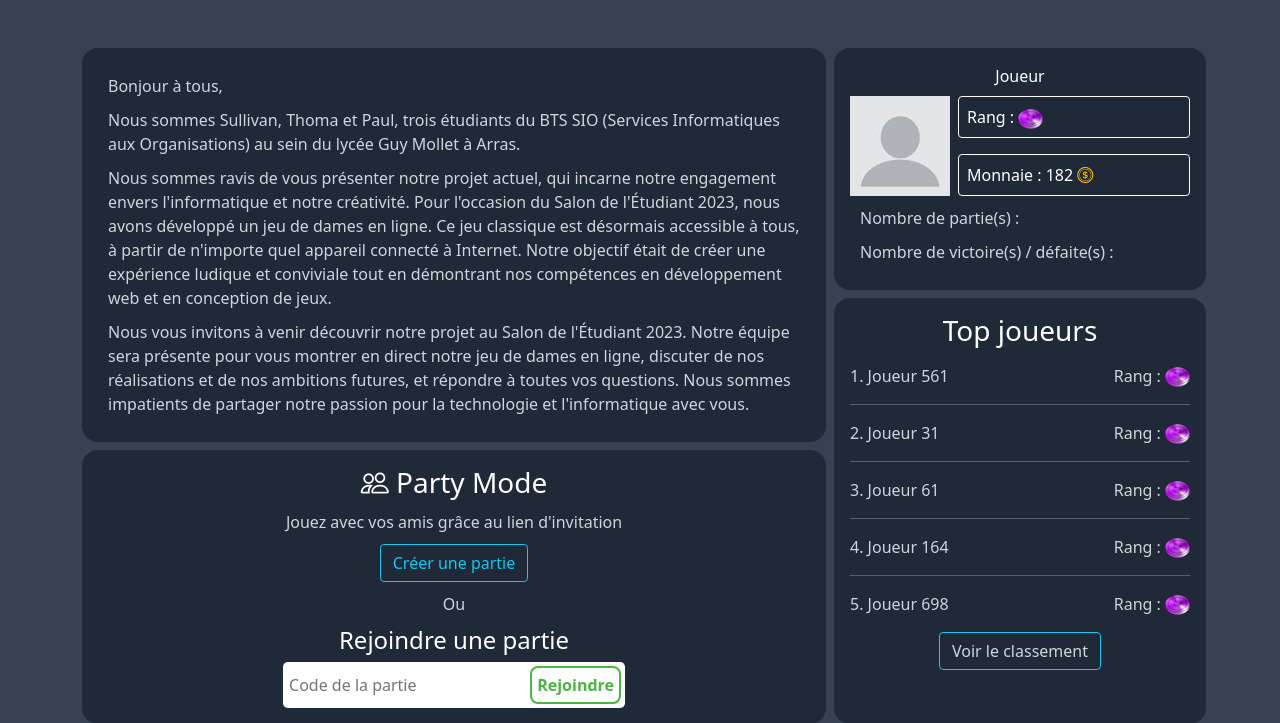
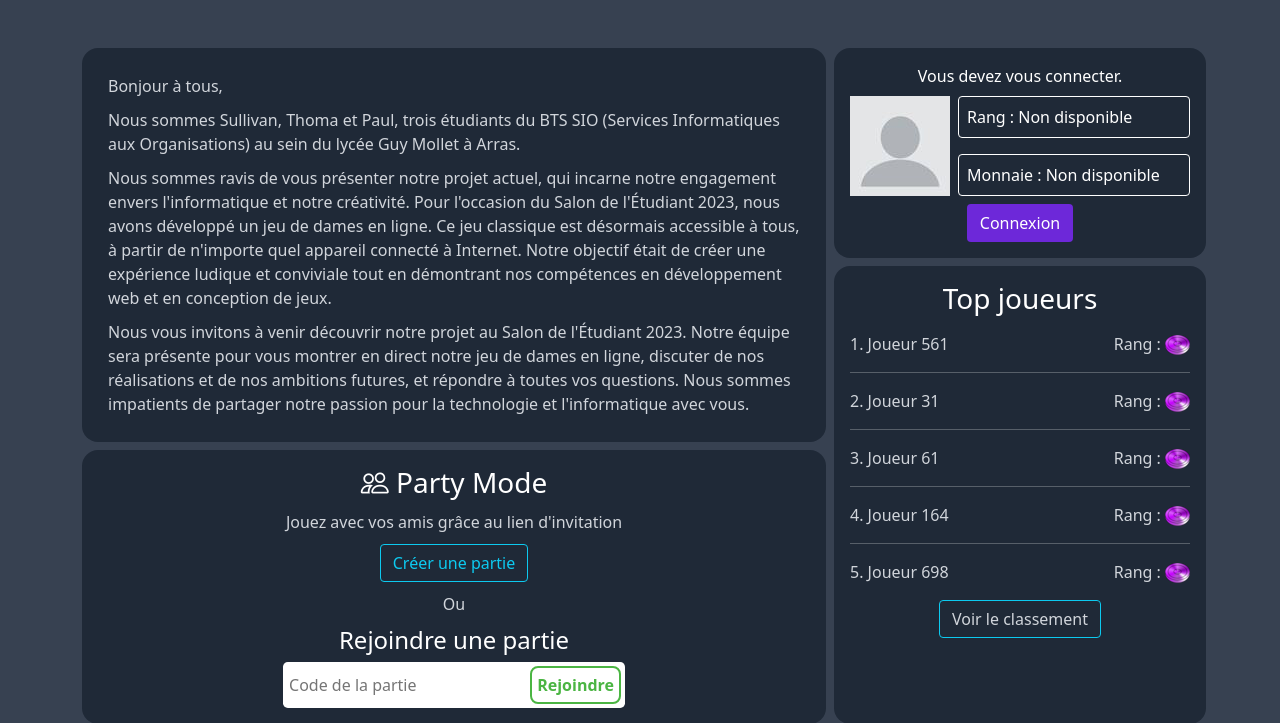
Before and after one commit to SullivanGDR/LeagueOfCheckers, a Symfony app: template templates/base/index.html.twig in a window 1280 px wide. Shown: the part 122-845 px from the top of the page. Run offline with Twig, Linux system fonts and the light colour scheme; the template is opened without the code that fills it, so the values that code supplies are empty; some libraries are stand-ins or nearby versions.

Commit message:
Modification de l'index

```diff
--- a/templates/base/index.html.twig
+++ b/templates/base/index.html.twig
@@ -1,7 +1,7 @@
 {% extends 'base.html.twig' %}
 {% block title %}
 	{{ parent() }}
-	Home
+	Accueil
 {% endblock %}
 
 {% block body %}
@@ -40,9 +40,10 @@
 	{# Colonne de droite #}
 	<div class="col-md-4 ms-1 flex-grow-1">
 		<div class="d-flex flex-column h-100">
+			{% if app.user %}
 				<div class="p-3" style="background-color: rgba(31, 41, 55); border-radius: 16px;">
 					<div class="text-center">
-					<p class="m-0 mb-2  text-white">Joueur</p>
+						<p class="m-0 mb-2 text-white">{{ app.user.username }}</p>
 					</div>
 					<div class="d-flex">
 						<div class="text-center me-2">
@@ -50,19 +51,46 @@
 						</div>
 						<div class="d-flex flex-column justify-content-between flex-grow-1">
 							<div class="text-white p-1 border border-white rounded-2 mt-0 p-2">
-							<span>Rang :</span>
+								<span>Rang : {{ app.user.rang.libelle }}</span>
 								<img class="img-fluid mx-auto" src="images/rangs/master-icon-mini.png"/>
 							</div>
 							<div class="text-white p-1 border border-white rounded-2 mt-0 p-2">
-							<span>Monnaie : 182 <i class="bi bi-coin text-warning"></i></span>
+								<span>Monnaie : {{ app.user.monnaie }}
+									<i class="bi bi-coin text-warning"></i>
+								</span>
 							</div>
 						</div>
 					</div>
 					<div>
-					<p>Nombre de partie(s) : </p>
-					<p>Nombre de victoire(s) / défaite(s) :</p>
+						<p>Nombre de partie(s) : {{ app.user.nbTotalePartie }}</p>
+						<p>Nombre de victoire(s) / défaite(s) : {{ app.user.nbVictoire }} / {{ app.user.nbDefaite }}</p>
 					</div>
 				</div>
+			{% else %}
+				<div class="p-3" style="background-color: rgba(31, 41, 55); border-radius: 16px;">
+					<div class="text-center">
+						<p class="m-0 mb-2 text-white">Vous devez vous connecter.</p>
+					</div>
+					<div class="d-flex">
+						<div class="text-center me-2">
+							<img class="img-fluid" src="images/profile.jpeg"/>
+						</div>
+						<div class="d-flex flex-column justify-content-between flex-grow-1">
+							<div class="text-white p-1 border border-white rounded-2 mt-0 p-2">
+								<span>Rang : Non disponible</span>
+							</div>
+							<div class="text-white p-1 border border-white rounded-2 mt-0 p-2">
+								<span>Monnaie : Non disponible</span>
+							</div>
+						</div>
+					</div>
+					<div class="text-center mt-2">
+						<a href="{{ path('app_login') }}" class="align-self-center">
+							<button class="btn text-white" style="background-color: #6d28d9;">Connexion</button>
+						</a>
+					</div>
+				</div>
+			{% endif %}
 			<div class="p-3 mt-2 h-100" style="background-color:rgba(31, 41, 55); border-radius: 16px;">
 				<h3 class="text-center text-white mb-3">Top joueurs</h3>
 				<div class="d-flex justify-content-between">
```
Lines whose indentation alone changed are shown as unchanged.
